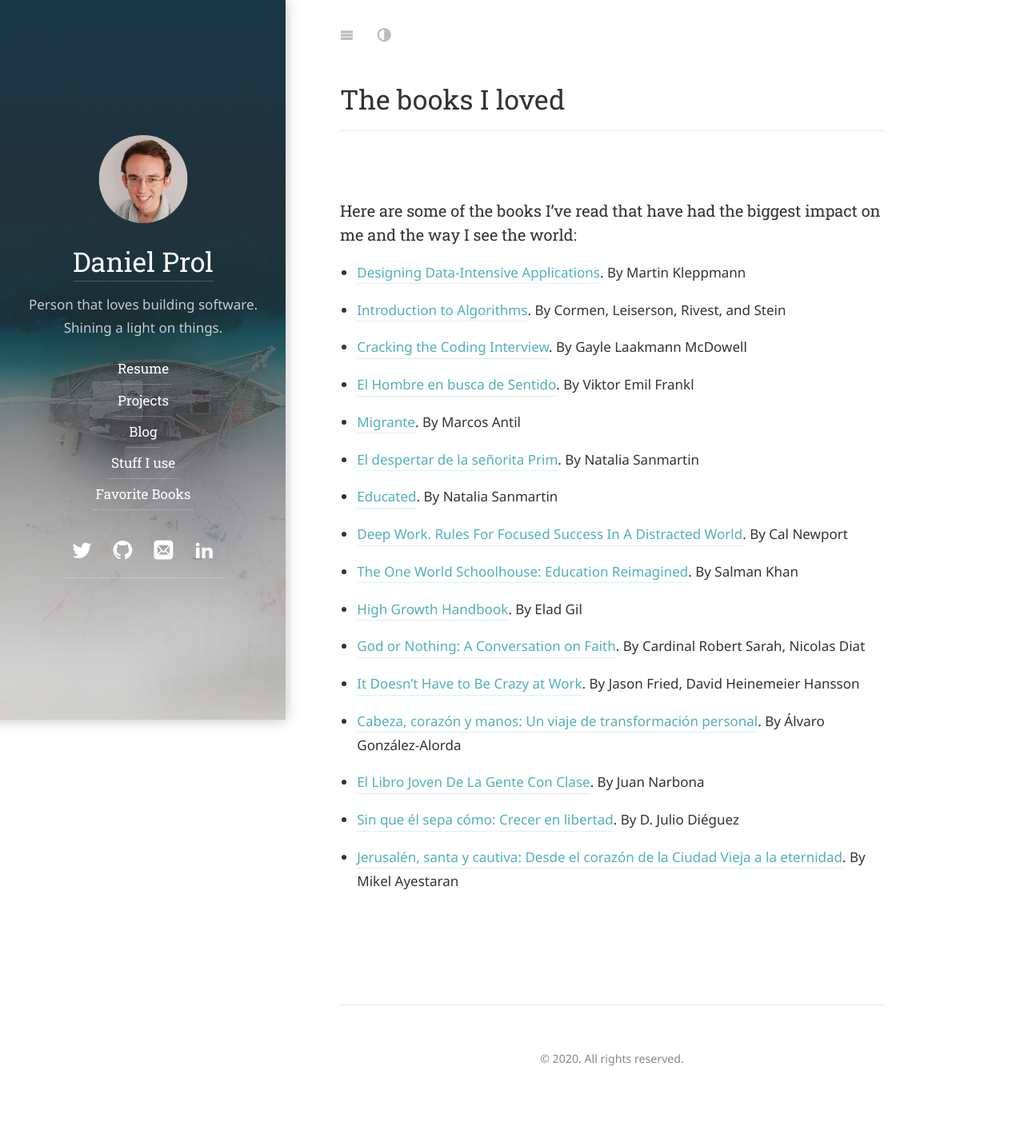
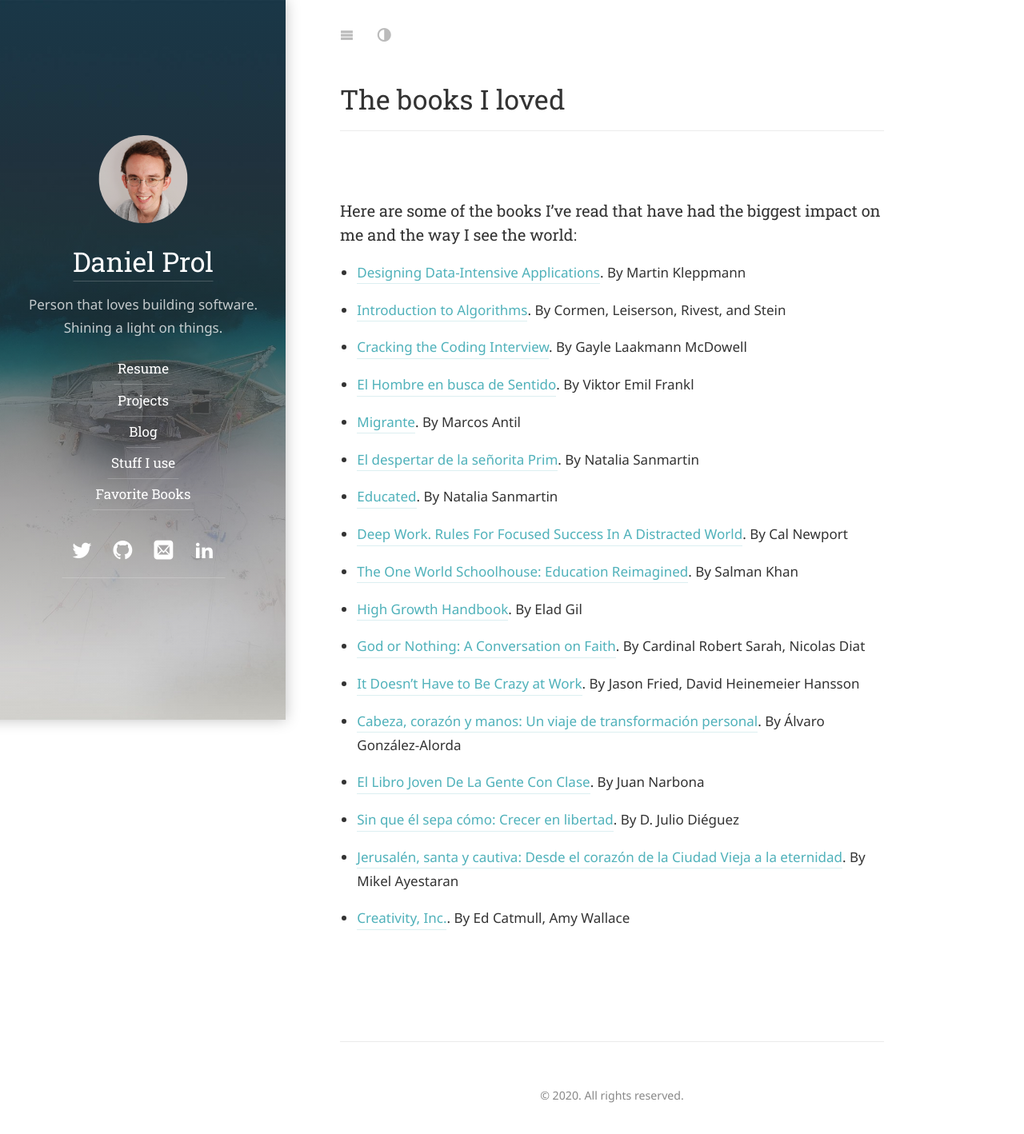
Before and after one commit to dprol/dprol.github.io, a Jekyll site: the page built from docs/books.md, in a window 1280 px wide. Shown: the whole page at 80% size. Built offline with Jekyll 4.4.1, drawn with Linux system fonts in a browser that asks for light colours; some web fonts are replaced; our own code applies the rules of GitHub Pages for plain Markdown files; before the commit the page ends 1371 px from its top, so only the background shows below that.

Commit message:
Update books.md

```diff
--- a/docs/books.md
+++ b/docs/books.md
@@ -38,3 +38,5 @@
 * [Sin que él sepa cómo: Crecer en libertad](https://www.amazon.es/Sin-que-%C3%A9l-sepa-c%C3%B3mo/dp/B08CJQ6GS8/). By D. Julio Diéguez
 
 * [Jerusalén, santa y cautiva: Desde el corazón de la Ciudad Vieja a la eternidad](https://www.amazon.es/Jerusal%C3%A9n-santa-cautiva-coraz%C3%B3n-eternidad/dp/8499429866/). By Mikel Ayestaran
+
+* [Creativity, Inc.](https://www.amazon.com/Creativity-Inc-Overcoming-Unseen-Inspiration/dp/0812993012). By Ed Catmull, Amy Wallace
```
